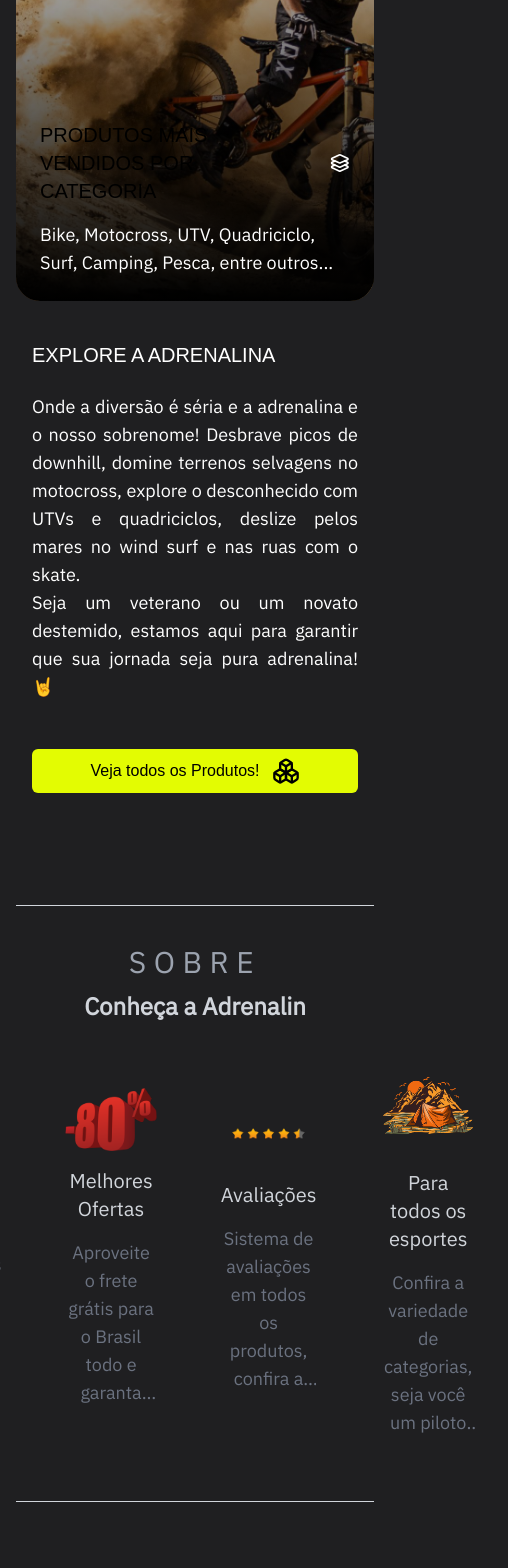
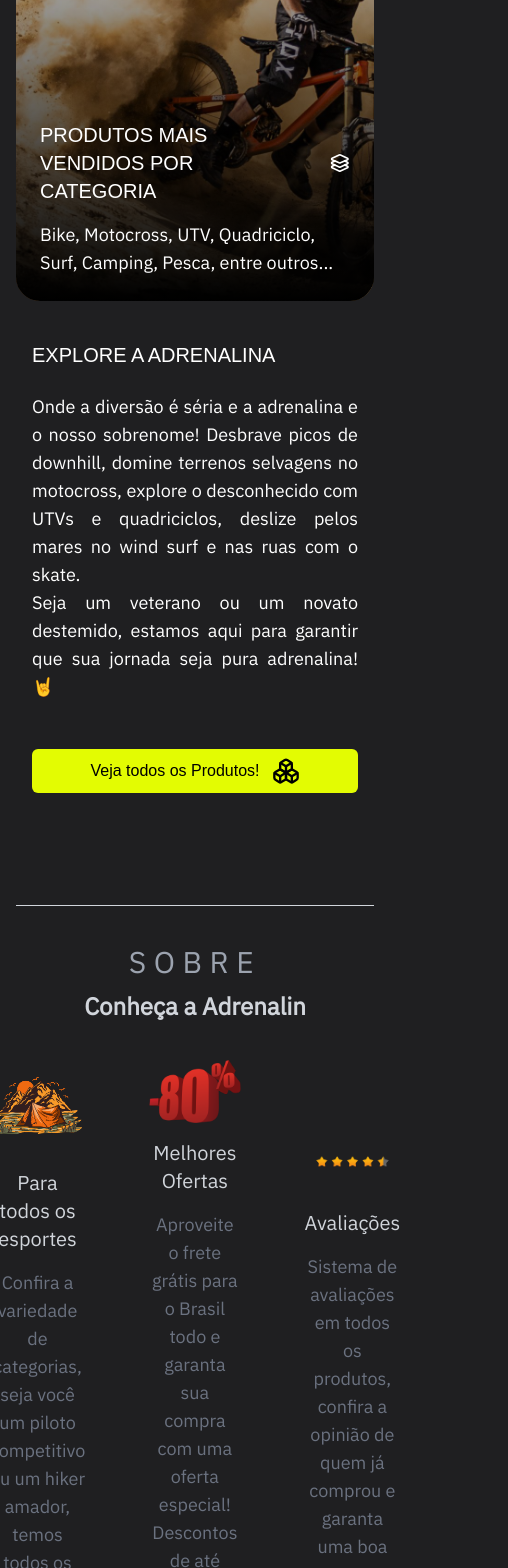
Before and after one commit to Daniel-Thielmann/Adrenalin-Ecommerce, a Next.js app: page / in a window 390 px wide. Shown: the part 400-1968 px from the top of the page, 508 px wide, since content can reach past the window. Built offline with nearby package versions, Linux system fonts and the light colour scheme; a web font is replaced by a local one.

Commit message:
hero section h1 bug fixed

```diff
--- a/components/hero section/index.tsx
+++ b/components/hero section/index.tsx
@@ -31,7 +31,7 @@ export default function HeroSection() {
                     <div className='flex flex-col gap-4'>
                         <div className='flex gap-4 items-center lg:p-4 lg:bg-white/70 lg:w-fit lg:rounded-lg lg:text-black'>
                             <h3 className='text-xl md:text-2xl lg:text-3xl xl:text-4xl 2xl:text-5xl 3xl:text-6xl
-                            uppercase text-black'>Produtos mais vendidos por categoria</h3>
+                            uppercase text-white lg:text-black'>Produtos mais vendidos por categoria</h3>
 
                             <Layers3 className='w-8 h-8 md:h-10 md:w-10' />
                         </div>
--- a/components/know-adrenalin/card/index.tsx
+++ b/components/know-adrenalin/card/index.tsx
@@ -18,7 +18,7 @@ export default function KnowAdrenalinCard({ title, description, src }: KnowAdren
                 className="max-h-[75] max-w-[75] xl:max-h-[120] xl:max-w-[120] 2xl:max-h-[220px] 2xl:max-w-[220px]"
             />
             <h1 className="text-center text-xl xl:text-2xl 2xl:text-3xl 3xl:text-4xl cursor-default">{title}</h1>
-            <p className="text-gray-500 text-lg lg:text-xl 2xl:text-2xl 3xl:text-3xl text-center line-clamp-6 cursor-default">{description}</p>
+            <p className="text-gray-500 text-lg lg:text-xl 2xl:text-2xl 3xl:text-3xl text-center line-clamp-10 cursor-default">{description}</p>
         </div>
     )
 }
--- a/components/know-adrenalin/index.tsx
+++ b/components/know-adrenalin/index.tsx
@@ -14,15 +14,13 @@ export default function KnowAdrenalin() {
                 <div className="text-gray-300">
                     <Title title="Conheça a Adrenalin" subtitle="Sobre" />
                     <div className="flex justify-center">
-                        <KnowAdrenalinCard src="/icons/foxx.png" title="Melhores Marcas" description="Possuimos as melhores marcas para a sua aventura,
-                        para você aproveitar o máximo. Saiba mais abaixo" />
+                        <KnowAdrenalinCard src="/icons/camping.png" title="Para todos os esportes" description="Confira a variedade de
+                        categorias, seja você um piloto competitivo ou um hiker amador, temos todos os produtos que
+                        você precisa."/>
                         <KnowAdrenalinCard src="/icons/80.png" title="Melhores Ofertas" description="Aproveite o frete grátis para o Brasil todo
                         e garanta sua compra com uma oferta especial! Descontos de até 80% na promoção relâmpago!"/>
                         <KnowAdrenalinCard src="/icons/star.png" title="Avaliações" description="Sistema de avaliações em todos os produtos, confira
                         a opinião de quem já comprou e garanta uma boa compra!" />
-                        <KnowAdrenalinCard src="/icons/camping.png" title="Para todos os esportes" description="Confira a variedade de
-                        categorias, seja você um piloto competitivo ou um hiker amador, temos todos os produtos que
-                        você precisa."/>
                     </div>
                 </div>
             </div>
--- a/tailwind.config.ts
+++ b/tailwind.config.ts
@@ -14,6 +14,7 @@ const config: Config = {
           'conic-gradient(from 180deg at 50% 50%, var(--tw-gradient-stops))',
       },
       screens: {
+        'sm': '470px',
         'md': '768px',
         'lg': '1280px',
         'xl': '1920px',
```
